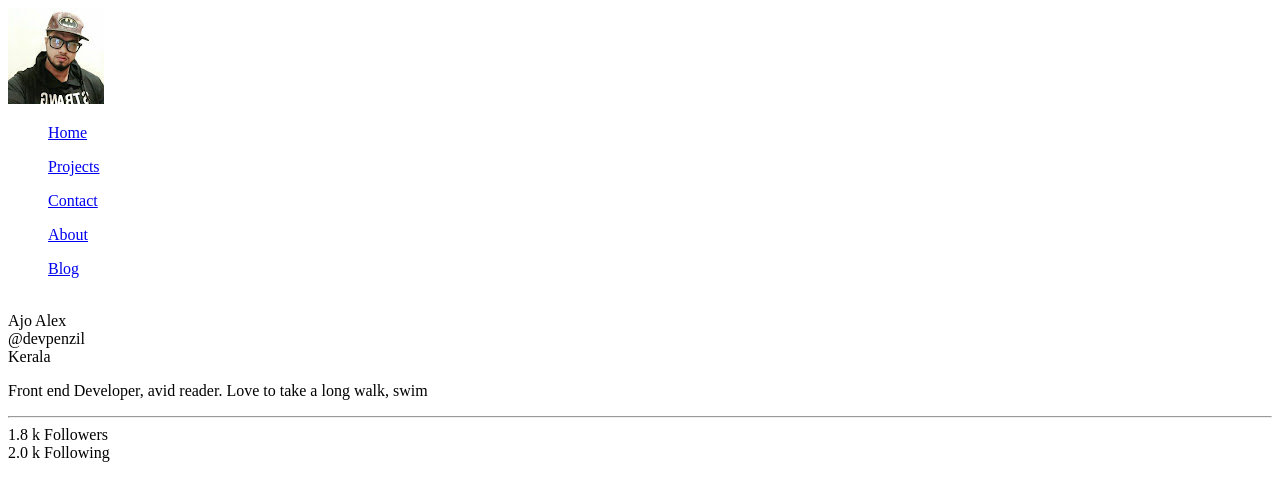
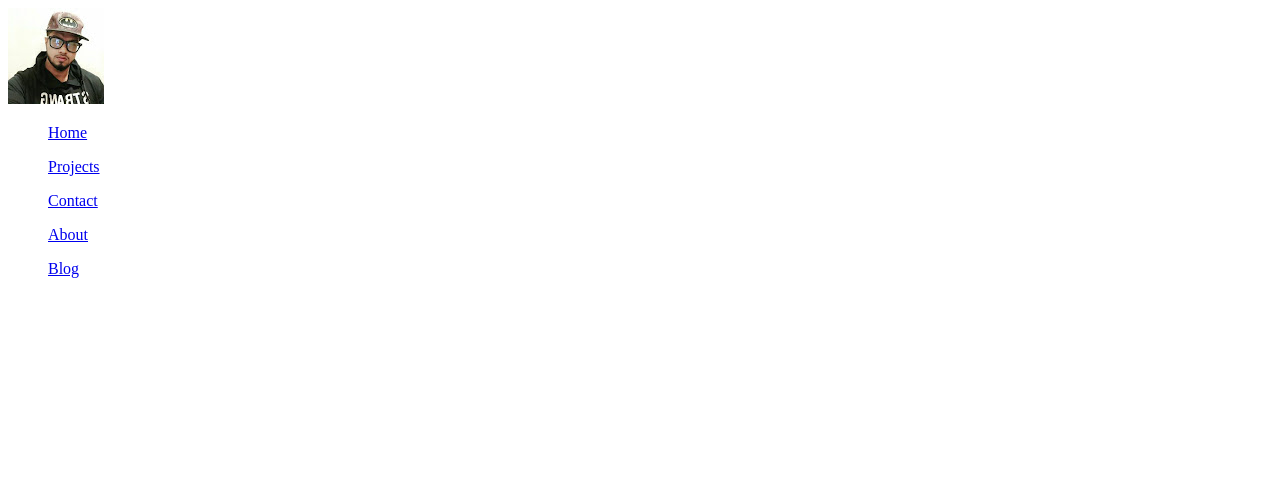
Before and after one commit to K-H-Rayhan/Portfolio, a Next.js app: page /projects in a window 1280 px wide. Shown: the top 500 px of the page. Built offline with nearby package versions, Linux system fonts and the light colour scheme.

Commit message:
commit on 'main'

```diff
--- a/components/card/Designstep.js
+++ b/components/card/Designstep.js
@@ -2,7 +2,7 @@ import React from 'react'
 
 export default function Designstep({ number, text, bigText }) {
   return (
-    <div className="h-48 md:h-40 lg:h-40 xl:h-44 p-10 w-80 md:w-80 lg:w-80 xl:w-96 flex flex-col ring-1 ring-gray-100 shadow-lg gap-1.5 bg-white" style={{ "borderBottomRightRadius": "5rem", "borderTopLeftRadius": "5rem" }}>
+    <div className="mt-4 h-48 md:h-40 lg:h-40 xl:h-44 p-10 w-80 md:w-80 lg:w-80 xl:w-96 flex flex-col ring-1 ring-gray-100 shadow-lg gap-1.5 bg-white" style={{ "borderBottomRightRadius": "5rem", "borderTopLeftRadius": "5rem" }}>
       <div className=" table-row">
         <div className="table-cell w-14 h-14 rounded-full ring-1 ring-gray-100 shadow-md  bg-center text-center align-middle font-bold text-3xl text-green-400" >{number}</div>
         <div className="table-cell  align-middle font-extrabold text-lg tracking-wide text-transparent bg-clip-text bg-gradient-to-br from-green-400 to-blue-400" >&nbsp;{text}</div>
--- a/pages/about.js
+++ b/pages/about.js
@@ -3,7 +3,7 @@ function about() {
     return (
         <Layout title="Rayhan | About">
             <div className=" h-screen w-full flex flex-row justify-center items-center">
-                <div className="w-3/4 mx-auto bg-white shadow">
+                <div className="w-full mx-auto bg-white">
                     <img className="w-32 h-32 mx-auto rounded-full -mt-20 border-8 border-white" src="/images/1612016993441.jpg" alt="" />
                     <div className="text-center mt-2 text-3xl font-bold">Kamrul Hasan Rayhan</div>
                     <div className="text-center mt-2 font-light text-base">@khrayhan</div>
@@ -13,8 +13,7 @@ function about() {
                             Full stack developer
                         </p>
                     </div>
-                    <hr className="mt-4" />
-                    <div className="flex p-2 justify-center">
+                    <div className="flex justify-center">
                         asd
                     </div>
                 </div>
--- a/pages/index.js
+++ b/pages/index.js
@@ -41,13 +41,13 @@ export default function Home() {
           <div className="flex xl:text-7xl lg:text-6xl text-5xl font-extrabold flex-wrap py-2 md:py-10 my-4 md:my-0 mb-5 md:mb-0 mx-4 md:mx-0" ><span className="text-transparent bg-clip-text bg-gradient-to-br from-blue-400 to-green-400">My Goals in Every Project</span></div>
           <Button link="contact" name="Cotact Me&#8594;" />
         </div>
-        <div className="lg:col-span-4 flex flex-col md:flex-row gap-4 md:bg-no-repeat bg-center bg-hero-pattern">
-          <div className="flex flex-col place-content-center  gap-6  ">
+        <div className="lg:col-span-4 flex flex-col md:flex-row md:bg-no-repeat bg-center bg-hero-pattern">
+          <div className="flex flex-col md:ml-4 place-content-center  ">
             <Designstep number="1" text="Simple Design" bigText="Thinking as a user first" />
             <Designstep number="2" text="High Performance" bigText="90+ Score in GT Metrix and Lighthouse" />
             <Designstep number="3" text="SEO" bigText="Good SEO optimization" />
           </div>
-          <div className="flex flex-col place-content-center  gap-6 mt-2 md:mt-0" >
+          <div className="flex flex-col place-content-center md:ml-4 md:mt-0" >
             <Designstep number="4" text="Responsiveness" bigText="Testing into all device perspective" />
             <Designstep number="5" text="Bugs & Errors" bigText="Making sure no Bugs & Errors" />
             <Designstep number="6" text="Clean Code" bigText="Writing Clean Codes with comments" />
--- a/pages/projects.js
+++ b/pages/projects.js
@@ -4,27 +4,7 @@ function projects() {
         <Layout title="Rayhan | Projects">
             <div className=" font-sans h-screen w-full flex flex-row justify-center items-center">
                 <div className="card w-3/4 mx-auto bg-white shadow">
-                    <img className="w-32 mx-auto rounded-full -mt-20 border-8 border-white" src="" alt="" />
-                    <div className="text-center mt-2 text-3xl font-medium">Ajo Alex</div>
-                    <div className="text-center mt-2 font-light text-sm">@devpenzil</div>
-                    <div className="text-center font-normal text-lg">Kerala</div>
-                    <div className="px-6 text-center font-light text-sm">
-                        <p>
-                            Front end Developer, avid reader. Love to take a long walk, swim
-                        </p>
-                    </div>
-                    <hr className="mt-4" />
-                    <div className="flex p-2">
-                        <div className="w-1/2 text-center">
-                            <span className="font-bold">1.8 k</span> Followers
-                        </div>
-                        <div className="w-0 border border-gray-300">
 
-                        </div>
-                        <div className="w-1/2 text-center">
-                            <span className="font-bold">2.0 k</span> Following
-                        </div>
-                    </div>
                 </div>
             </div>
         </Layout>
```
Also changed, not shown: pages/contact.js (+5 -4 lines).
